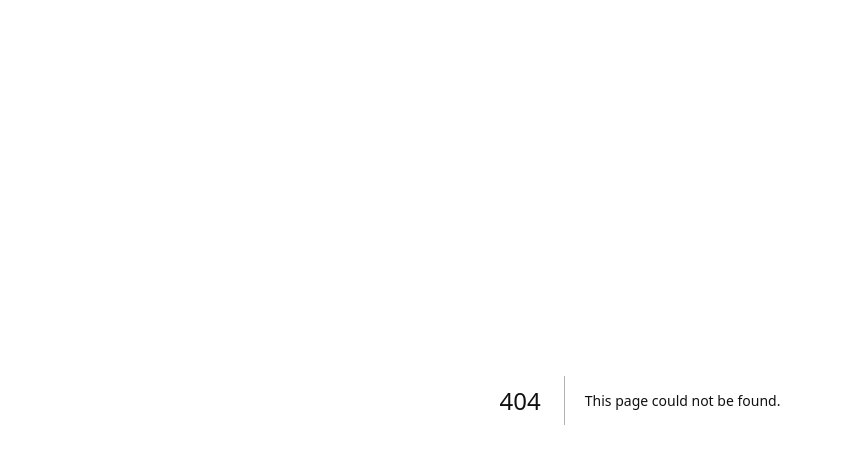
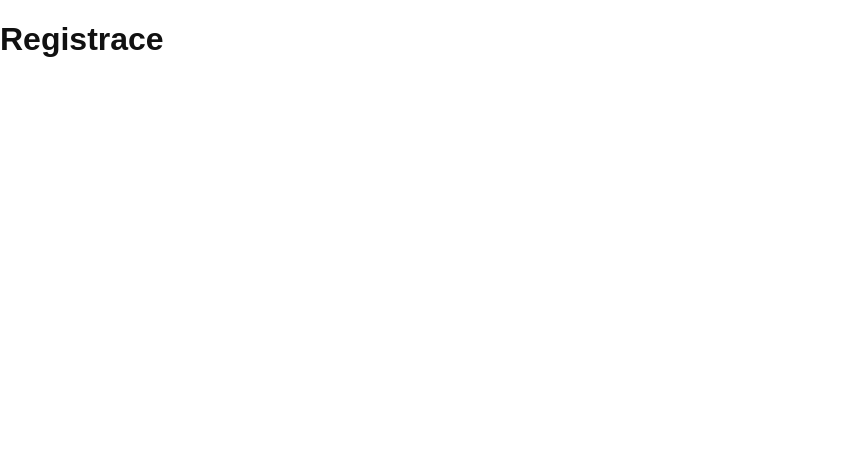
Before and after one commit to Lumir77/garazmistr-app, a Next.js app: page /register in a window 1280 px wide. Before the commit this address had no page. Shown: the top 464 px of the page, without its empty margins (0-841 px from the left). Built offline with nearby package versions, Linux system fonts and the light colour scheme.

Commit message:
add register

```diff
--- /dev/null
+++ b/app/register/page.tsx
@@ -0,0 +1,3 @@
+export default function Register() {
+  return <h1>Registrace</h1>;
+}
```
